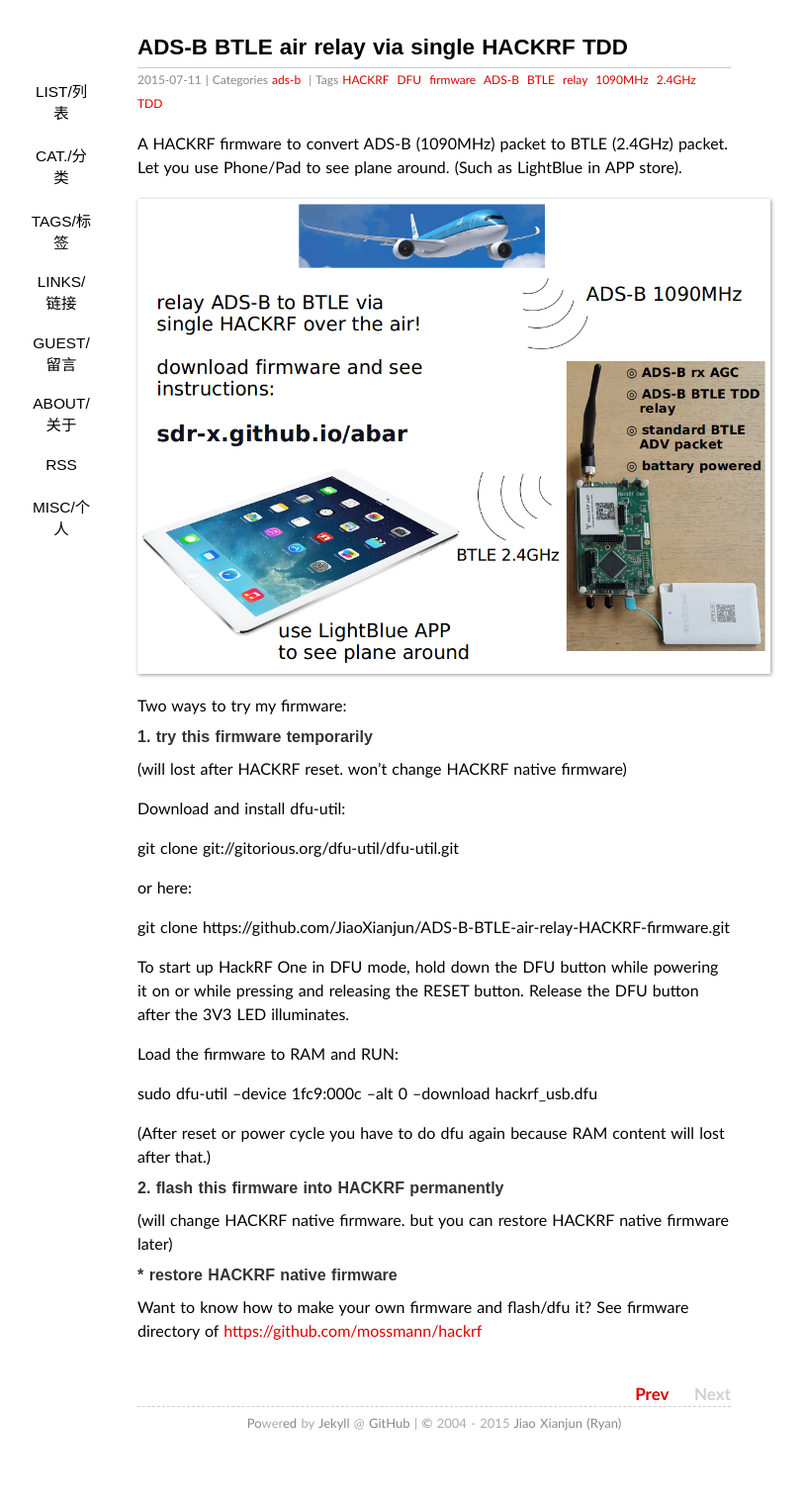
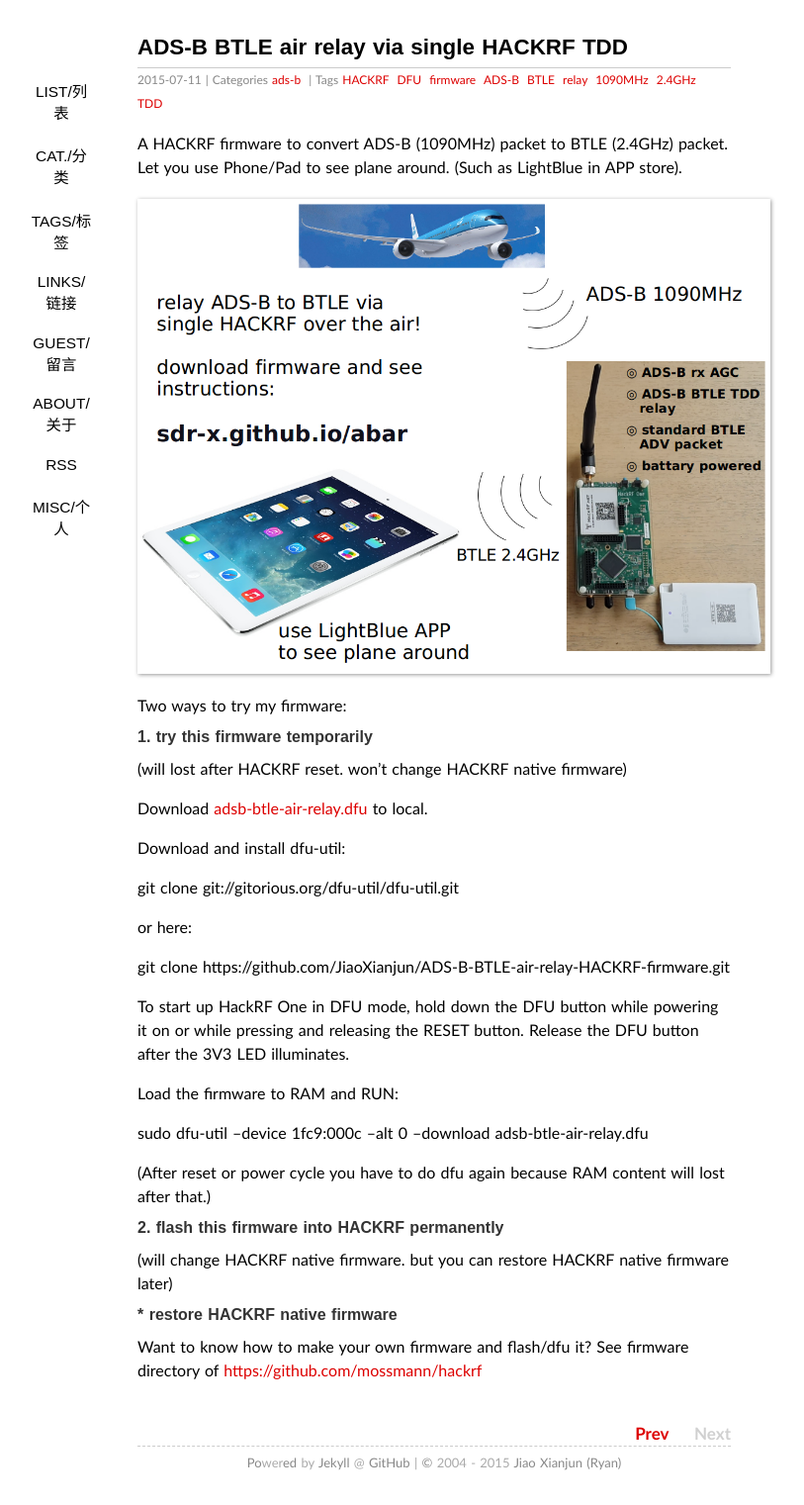
Before and after one commit to sdr-x/sdr-x.github.io, a Jekyll site: the page built from _posts/2015-07-11-abar.md, in a window 1280 px wide. Shown: the whole page at 99% size, without its empty margins (201-1014 px from the left). Built offline with Jekyll 4.4.1, drawn with Linux system fonts in a browser that asks for light colours; some web fonts are replaced; Markdown is read by kramdown in place of the engine named in the settings; comment, search, counter and statistics services are not loaded; before the commit the page ends 1481 px from its top, so only the background shows below that.

Commit message:
Update 2015-07-11-abar.md

```diff
--- a/_posts/2015-07-11-abar.md
+++ b/_posts/2015-07-11-abar.md
@@ -17,6 +17,8 @@ Two ways to try my firmware:
 
 (will lost after HACKRF reset. won't change HACKRF native firmware)
 
+Download [adsb-btle-air-relay.dfu](https://github.com/sdr-x/sdr-x.github.io/blob/master/_resource/adsb-btle-air-relay.dfu) to local.
+
 Download and install dfu-util:
 
   git clone git://gitorious.org/dfu-util/dfu-util.git
@@ -31,7 +33,7 @@ after the 3V3 LED illuminates.
 
 Load the firmware to RAM and RUN:
 
-  sudo dfu-util --device 1fc9:000c --alt 0 --download hackrf_usb.dfu
+  sudo dfu-util --device 1fc9:000c --alt 0 --download adsb-btle-air-relay.dfu
 
 (After reset or power cycle you have to do dfu again because RAM content will lost after that.)
 
```
